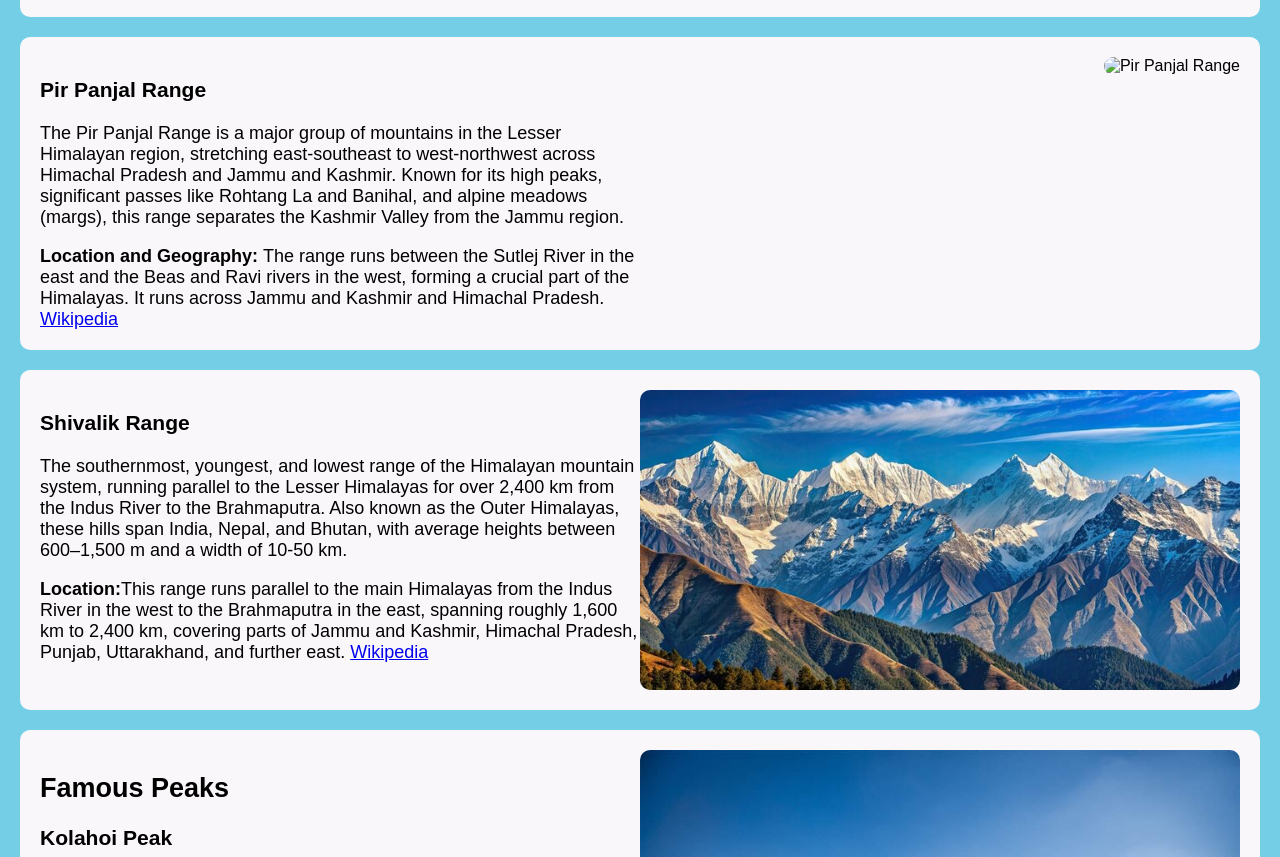
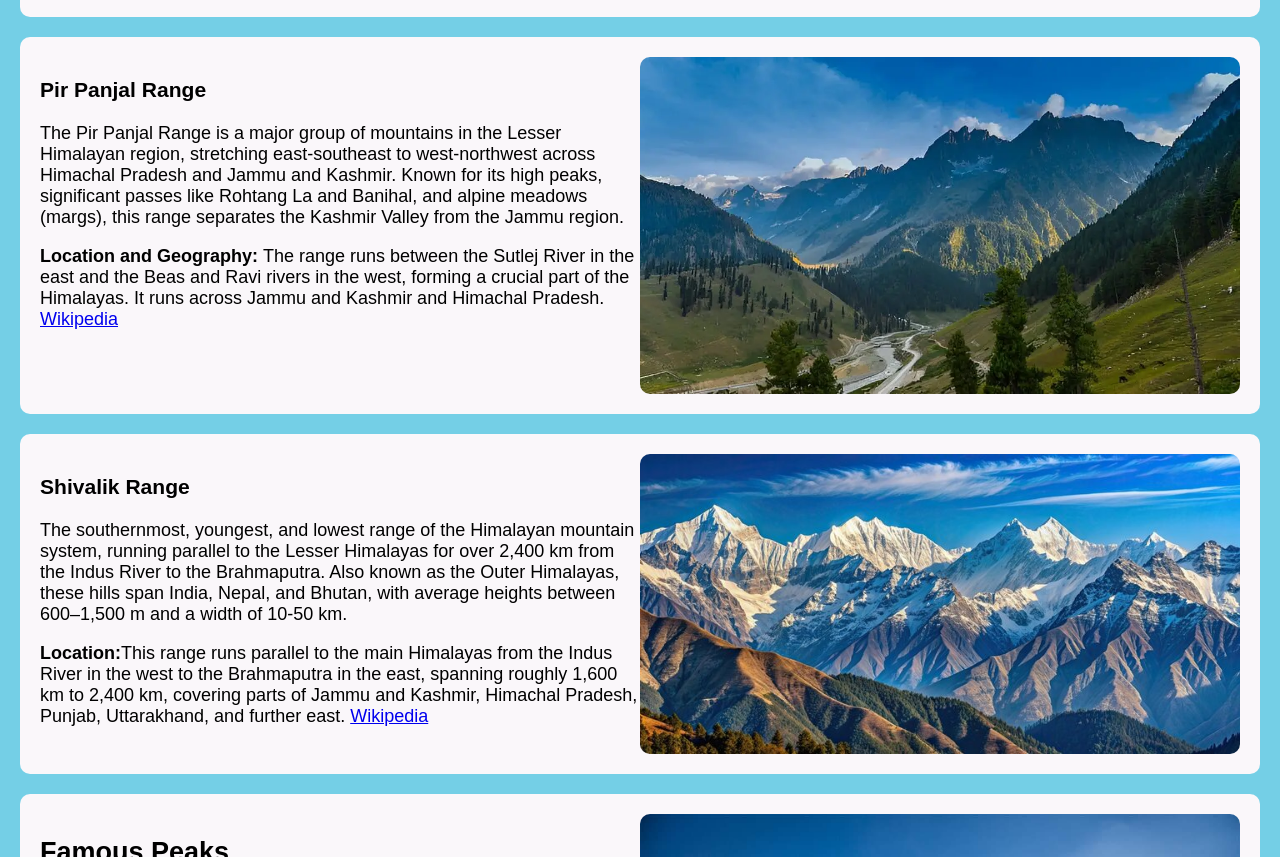
Before and after one commit to vandana1613/JK-mountains, a plain HTML site: page index.html in a window 1280 px wide. Shown: the part 1256-2113 px from the top of the page. Drawn offline with Linux system fonts and the light colour scheme.

Commit message:
Update index.html

```diff
--- a/index.html
+++ b/index.html
@@ -135,7 +135,7 @@
                     </div>
                 </div>
                 <div class="img">
-                    <img src="pirpp.webp" alt="Pir Panjal Range">
+                    <img src="pirpp.jpg" alt="Pir Panjal Range">
                 </div>
             </div>
         </section>
```
